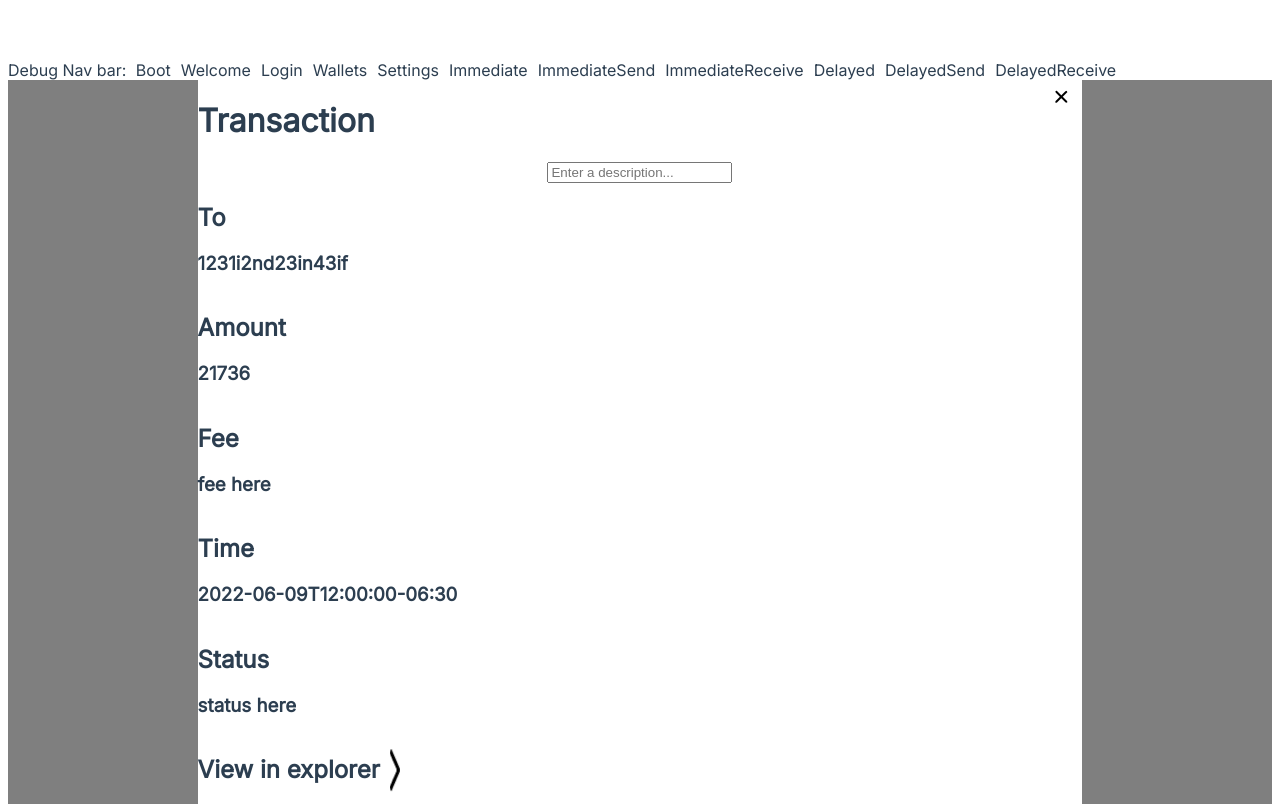
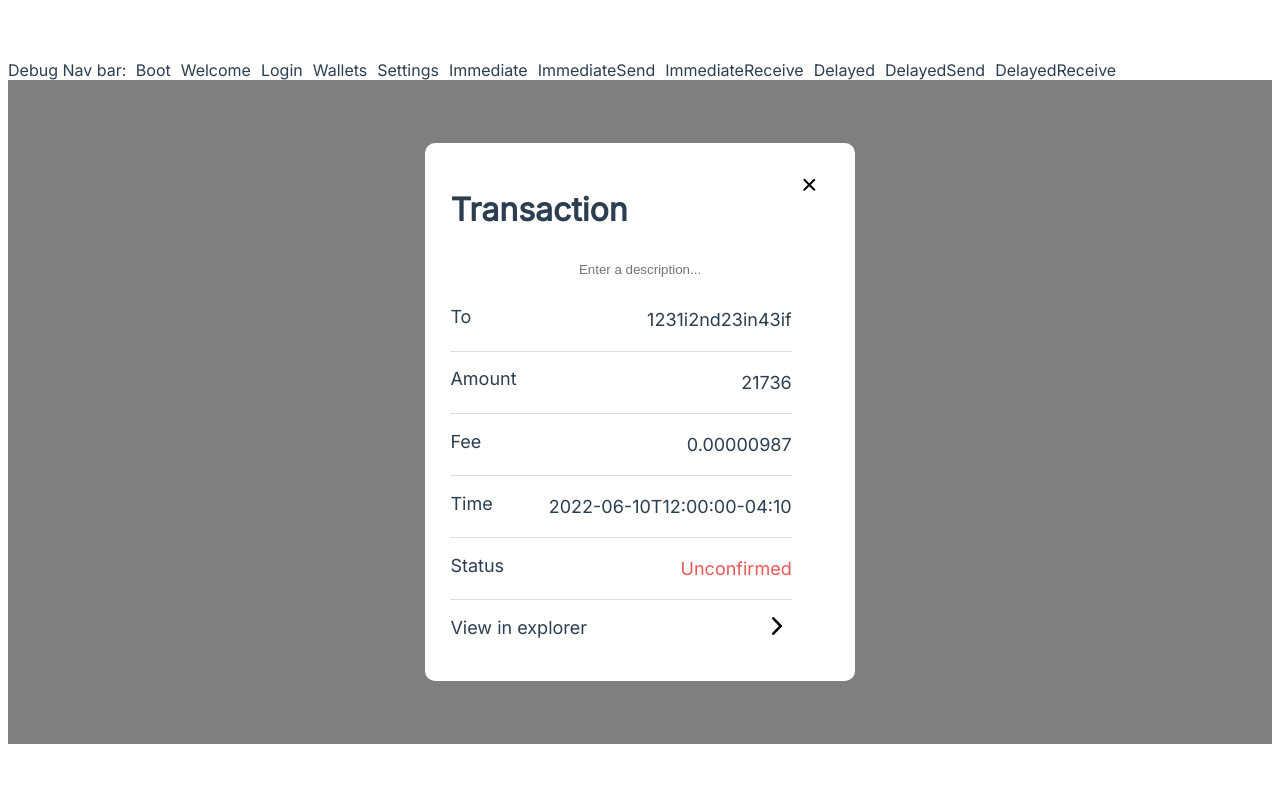
Before and after one commit to epiccurious/arctica-frontend, a Vue app: page /wallets/immediate in a window 1280 px wide. Both pictures are taken after a click on the element 640 px from the left and 370 px from the top of the page. Built offline with nearby package versions, Linux system fonts and the light colour scheme.

Commit message:
added styling to transaction component

```diff
--- a/src/components/Transaction.vue
+++ b/src/components/Transaction.vue
@@ -1,6 +1,6 @@
 <template>
 <div class="page">
-    <div class="transaction_block">
+    <div class="display_block">
         <header id="transaction_head">
             <h1>Transaction</h1>
             <button class="btnclose" @click="$emit('closeOut')"><img src="@/assets/X.png"></button>
@@ -21,7 +21,7 @@
 
         <div class="tx_block">
             <h2>Fee</h2>
-            <h3>fee here</h3>
+            <h3>{{ this.transaction.fee }}</h3>
         </div>
 
         <div class="tx_block">
@@ -31,12 +31,13 @@
 
         <div class="tx_block">
             <h2>Status</h2>
-            <h3>status here</h3>
+            <h3 v-if="this.transaction.status=='Confirmed'" id="confirmed" >{{ this.transaction.status }}</h3>
+            <h3 v-else id="unconfirmed" >{{ this.transaction.status }}</h3>
         </div>
 
         <div id="footer_block">
             <h2>View in explorer</h2>
-            <img src="@/assets/carat_right.png">
+            <div><img src="@/assets/carat_right.png"></div>
         </div>
 
     </div>
@@ -52,18 +53,21 @@ export default {
 </script>
 
 <style scoped>
-.transaction_block{
+.display_block{
     display:flex;
     flex-direction:column;
     justify-content: center;
     align-items: flex-start;
-    width:70%;
+    width:30%;
+    padding:2%;
     margin: 0 auto;
-
     background: #FFFFFF;
+    border-radius:10px;
 }
 .page{
   width:100%;
+  padding-top:5%;
+  padding-bottom:5%;
   background: rgba(0, 0, 0, 0.5);
   margin: 0 auto;
 }
@@ -78,15 +82,50 @@ export default {
     display:flex;
     align-self:center;
     justify-self:center;
+    width:100%;
 }
 
-#tx_block{
+.tx_block{
     display:flex;
     flex-direction: row;
+    justify-content: space-between;
+    align-content:center;
+    width:90%;
+    border-style: solid;
+    border-width: 0px 0px 1px 0px;
+    border-color: #DEDEDE;
 }
 
 #footer_block{
     display:flex;
     flex-direction: row;
+    justify-content: space-between;
+    align-content:center;
+    align-items:center;
+    width:90%;
+}
+h2{
+    font-weight:400;
+    font-size:18px;
+    line-height: 140%;
+}
+h3{
+    font-weight:400;
+    font-size:18px;
+    line-height: 140%;
+    text-align:right;
+}
+#confirmed{
+    color:#27AE60;
+}
+#unconfirmed{
+    color: #EB5757;
+}
+
+input{
+    width:100%;
+    padding:12px;
+    border:none;
+    text-align:center;
 }
 </style>
--- a/src/views/immediate/Transactions.vue
+++ b/src/views/immediate/Transactions.vue
@@ -36,9 +36,9 @@ export default {
   data() {
       return{
           transactions: [
-              {id: 1, address: '1231i2nd23in43if', balance: 21736, fiat_currency: 12.75, datetime: '2022-06-09T12:00:00-06:30'},
-              {id: 2, address: '134jfni348f44523', balance: 29345, fiat_currency: 15.28, datetime: '2022-06-09T12:00:00-06:30'},
-              {id: 3, address: '158jgj58jj85449j', balance: 101866, fiat_currency: 60.21, datetime: '2022-06-09T12:00:00-06:30'}
+              {id: 1, address: '1231i2nd23in43if', balance: 21736, fiat_currency: 12.75, datetime: '2022-06-10T12:00:00-04:10' , fee: 0.00000987, status: 'Unconfirmed'},
+              {id: 2, address: '134jfni348f44523', balance: 29345, fiat_currency: 15.28, datetime: '2022-06-09T12:00:00-09:30', fee: 0.00001247, status: 'Confirmed'},
+              {id: 3, address: '158jgj58jj85449j', balance: 101866, fiat_currency: 60.21, datetime: '2022-06-07T12:00:00-11:01', fee: 0.00000408, status: 'Confirmed'}
           ],
           transactionView: false
 
```
